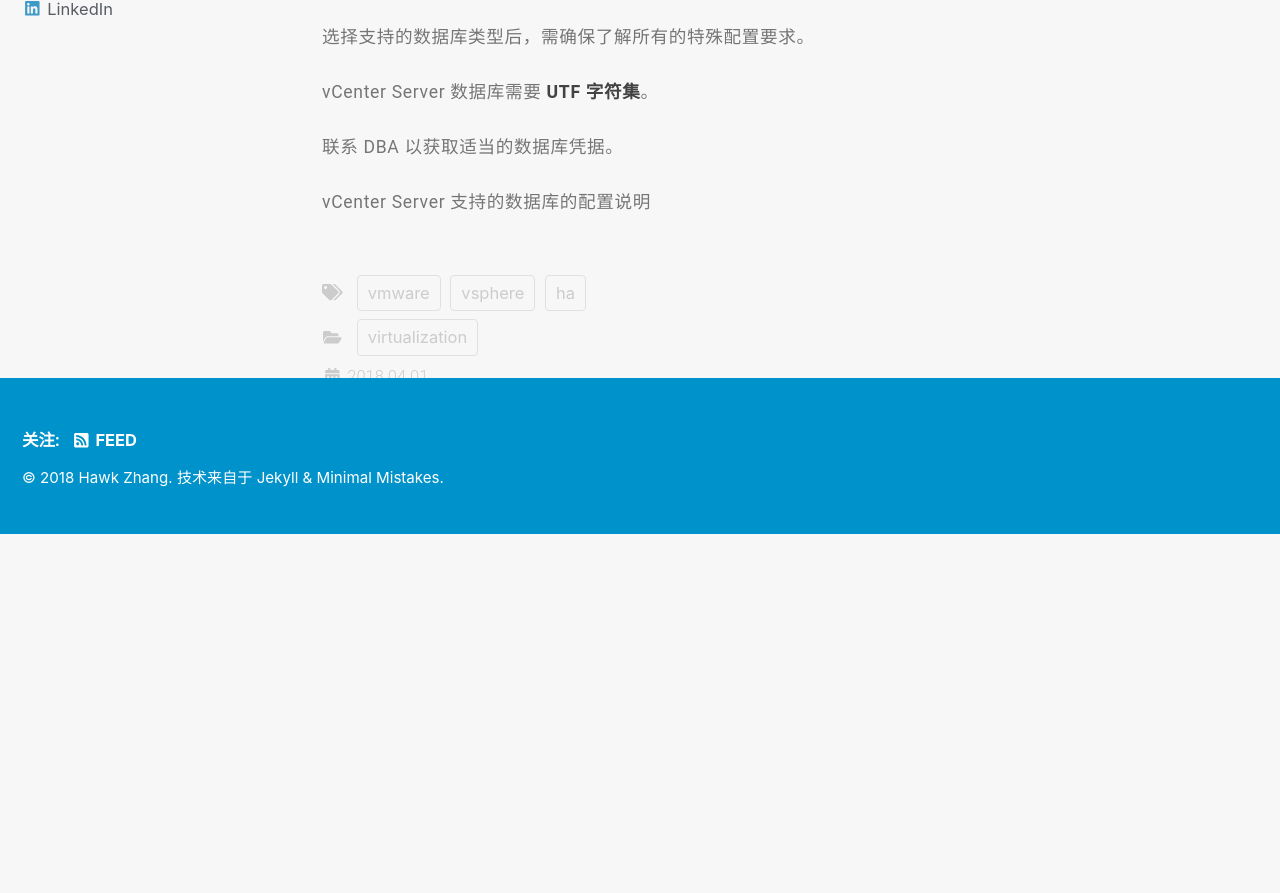
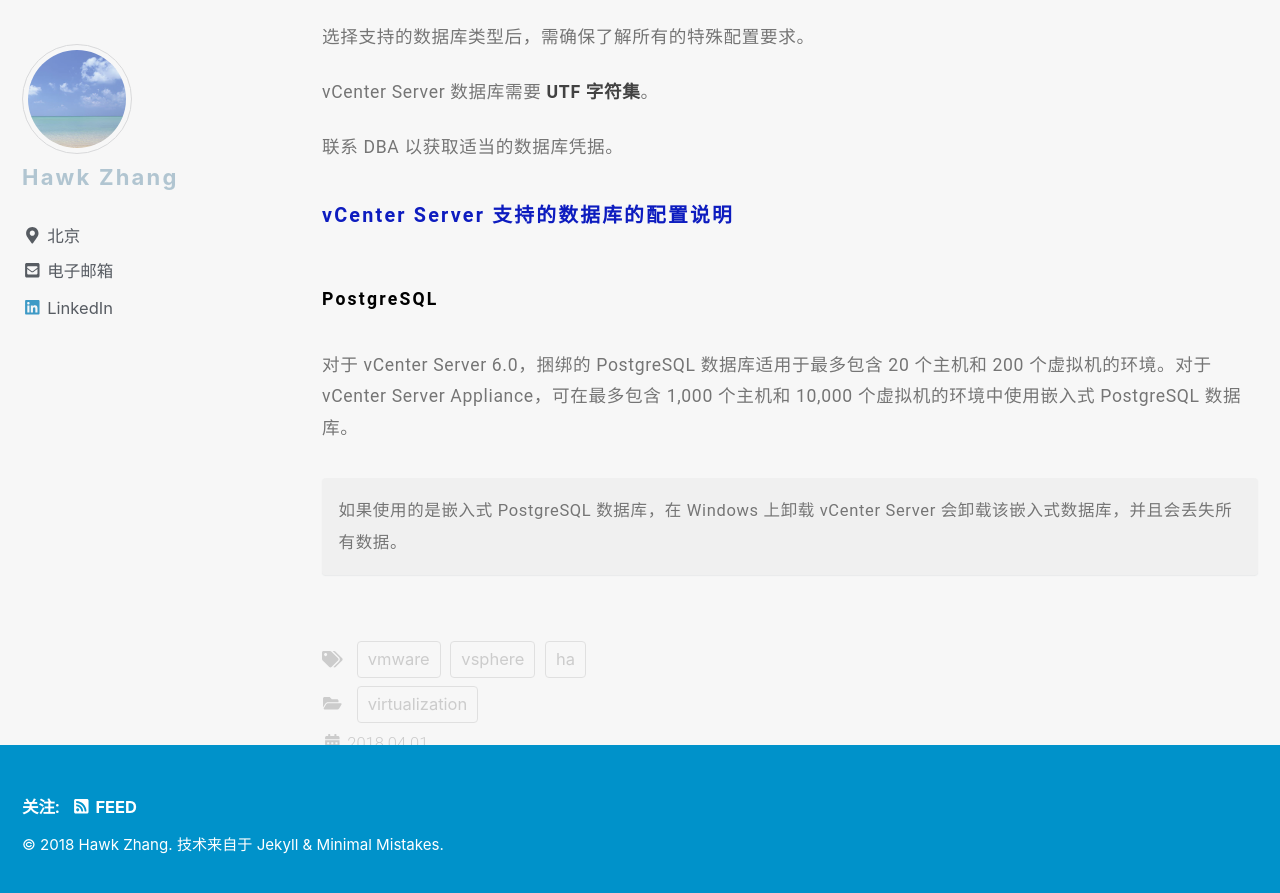
Before and after one commit to narru888/linotes_note, a Jekyll site: the page built from _posts/virtualizaion/2018-04-01-vsphere.setup.md, in a window 1280 px wide and 900 px high, scrolled down 33128 px. Shown: the top 893 px of the window. Built offline with Jekyll 4.4.1, drawn with Linux system fonts in a browser that asks for light colours; nearby versions of some CDN libraries; a script that is not in the unit is left out; before the commit the page ends 33662 px from its top, so only the background shows below that.

Commit message:
update on 2018-11-28 19:59:01 CST

```diff
--- a/_posts/virtualizaion/2018-04-01-vsphere.setup.md
+++ b/_posts/virtualizaion/2018-04-01-vsphere.setup.md
@@ -1181,6 +1181,8 @@
 
 
 
+
+
 #### vCenter Server 数据库配置说明
 
 选择支持的数据库类型后，需确保了解所有的特殊配置要求。
@@ -1189,4 +1191,13 @@
 
 联系 DBA 以获取适当的数据库凭据。
 
-vCenter Server 支持的数据库的配置说明
+
+
+##### vCenter Server 支持的数据库的配置说明
+
+###### PostgreSQL
+
+对于 vCenter Server 6.0，捆绑的 PostgreSQL 数据库适用于最多包含 20 个主机和 200 个虚拟机的环境。对于 vCenter Server Appliance，可在最多包含 1,000 个主机和 10,000 个虚拟机的环境中使用嵌入式 PostgreSQL 数据库。
+
+如果使用的是嵌入式 PostgreSQL 数据库，在 Windows 上卸载 vCenter Server 会卸载该嵌入式数据库，并且会丢失所有数据。
+{: .notice}
```
